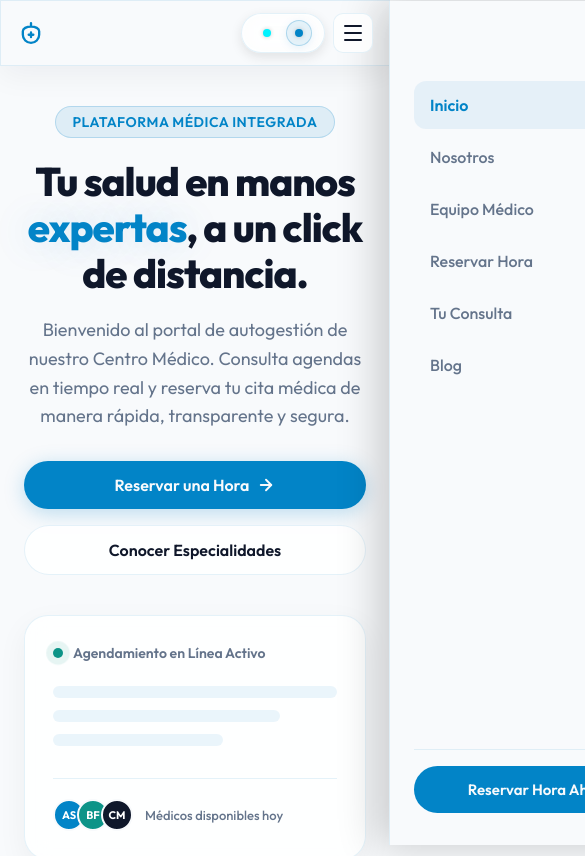
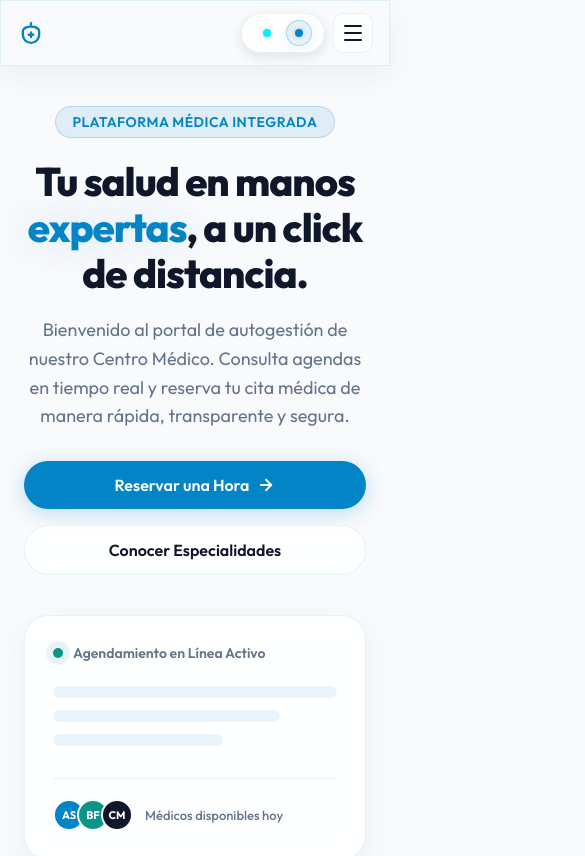
Before and after one commit to nicorubiotsx/centroMedico, a Next.js app: page / in a window 390 px wide. Shown: the top 856 px of the page, 585 px wide, since content can reach past the window. Built offline with nearby package versions, Linux system fonts and the light colour scheme.

Commit message:
fix(navbar): prevent horizontal scroll by using transform instead of right positioning for mobile drawer 2.0

```diff
--- a/components/Navbar.module.css
+++ b/components/Navbar.module.css
@@ -150,7 +150,6 @@
   position: fixed;
   top: 0;
   right: 0;
-  transform: translateX(100%);
   width: 300px;
   max-width: 85vw;
   height: 100vh;
@@ -161,13 +160,16 @@
   flex-direction: column;
   justify-content: space-between;
   padding: 80px 24px 32px;
-  transition: transform 0.35s cubic-bezier(0.4, 0, 0.2, 1);
+  transition: transform 0.35s cubic-bezier(0.4, 0, 0.2, 1), visibility 0.35s;
   box-shadow: -10px 0 40px rgba(0, 0, 0, 0.2);
   overflow-y: auto;
+  transform: translateX(100%);
+  visibility: hidden;
 }
 
 .drawerOpen {
   transform: translateX(0);
+  visibility: visible;
 }
 
 .drawerLinks {
```
Also changed, not shown: components/Navbar.js (+6 -4 lines).
